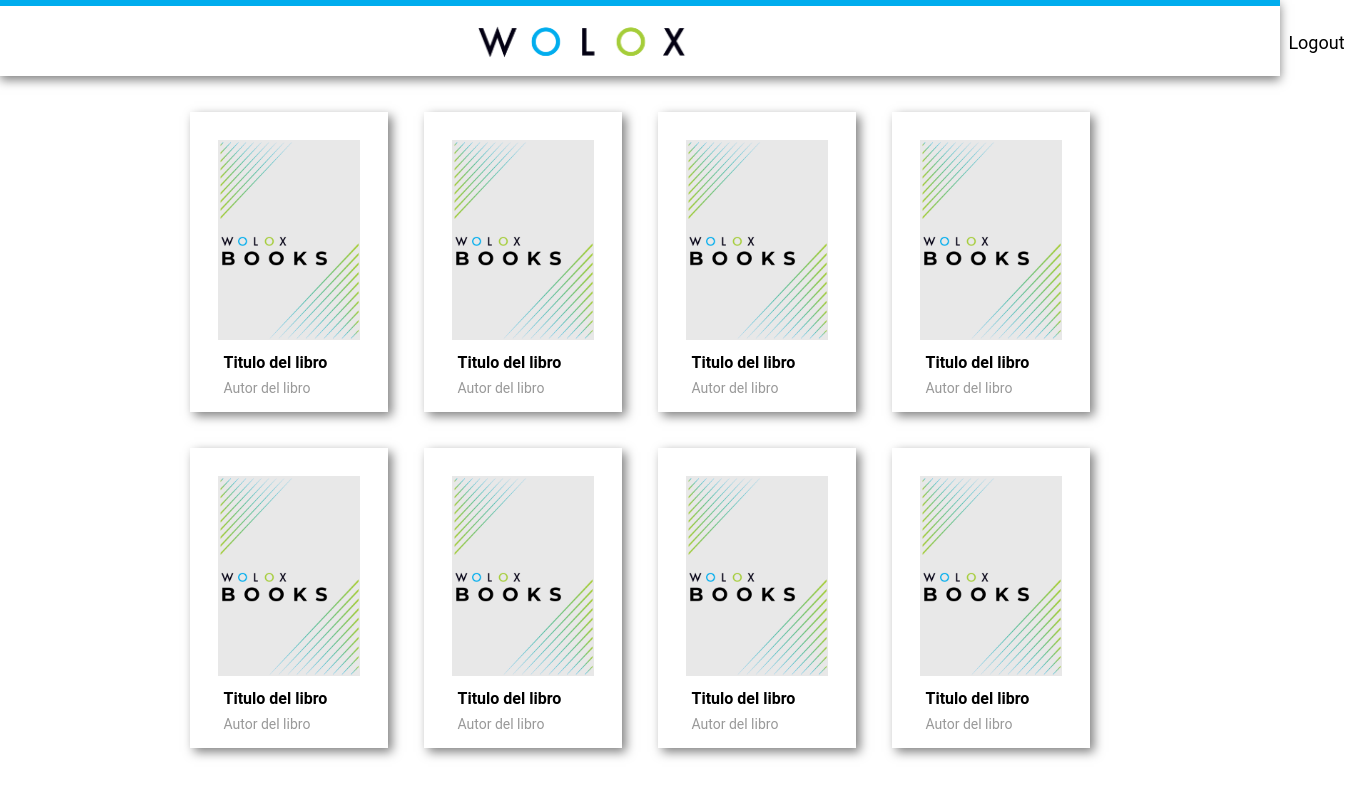
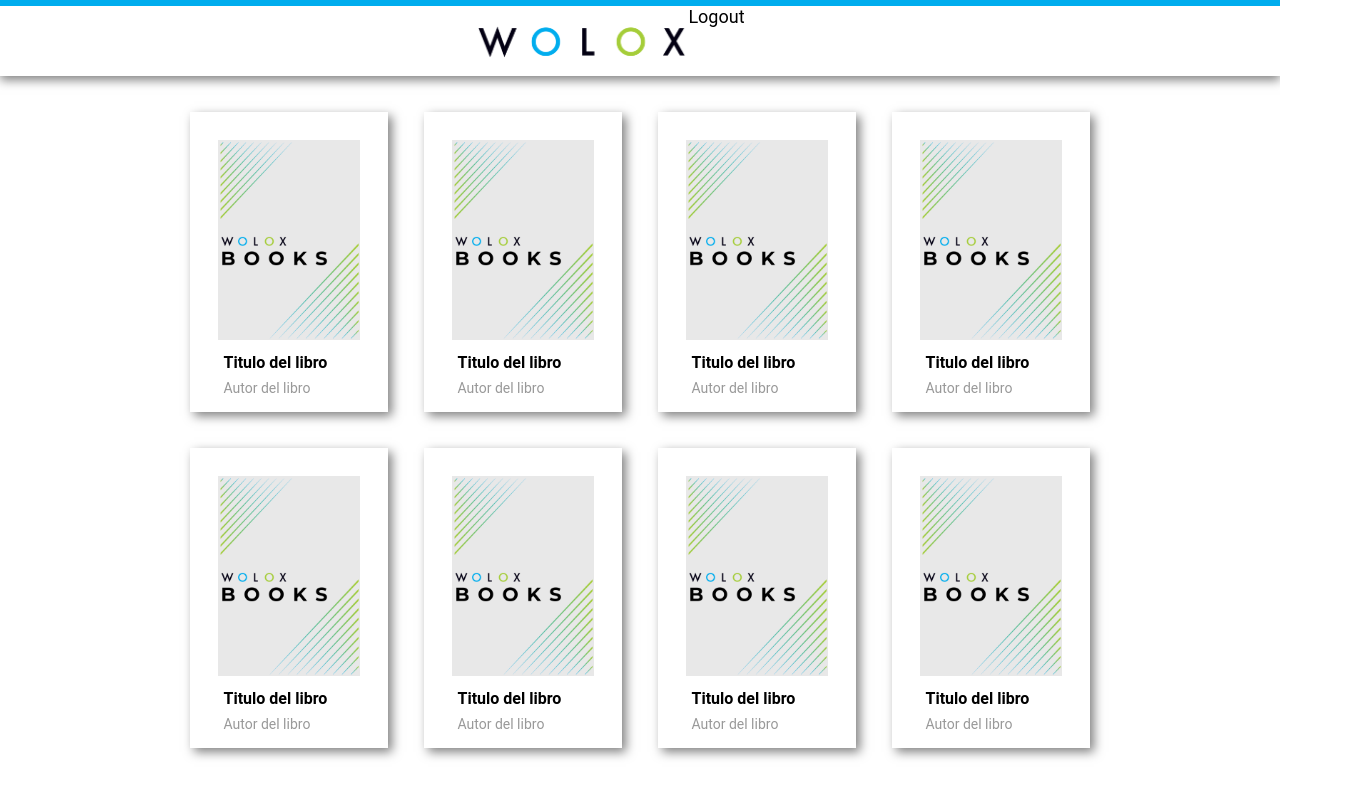
Before and after one commit to wolox-training/ie-angularjs, a plain HTML site: page books-list.html in a window 1280 px wide. Shown: the whole page, 1345 px wide, since content can reach past the window. Drawn offline with nearby package versions, Linux system fonts and the light colour scheme; files that its build step writes are made by us from their sources.

Commit message:
Files update

```diff
--- a/styles/detail.scss
+++ b/styles/detail.scss
@@ -68,8 +68,7 @@
   color: $equalizer-black;
   font-size: 18px;
   line-height: 21px;
-  padding-left: 600px;
-  padding-top: 26px;
+  padding-top: 26px 0 0 600px;
 }
 
 .logo-wolox {
```
Also changed, not shown: books-list.html (indentation only).
